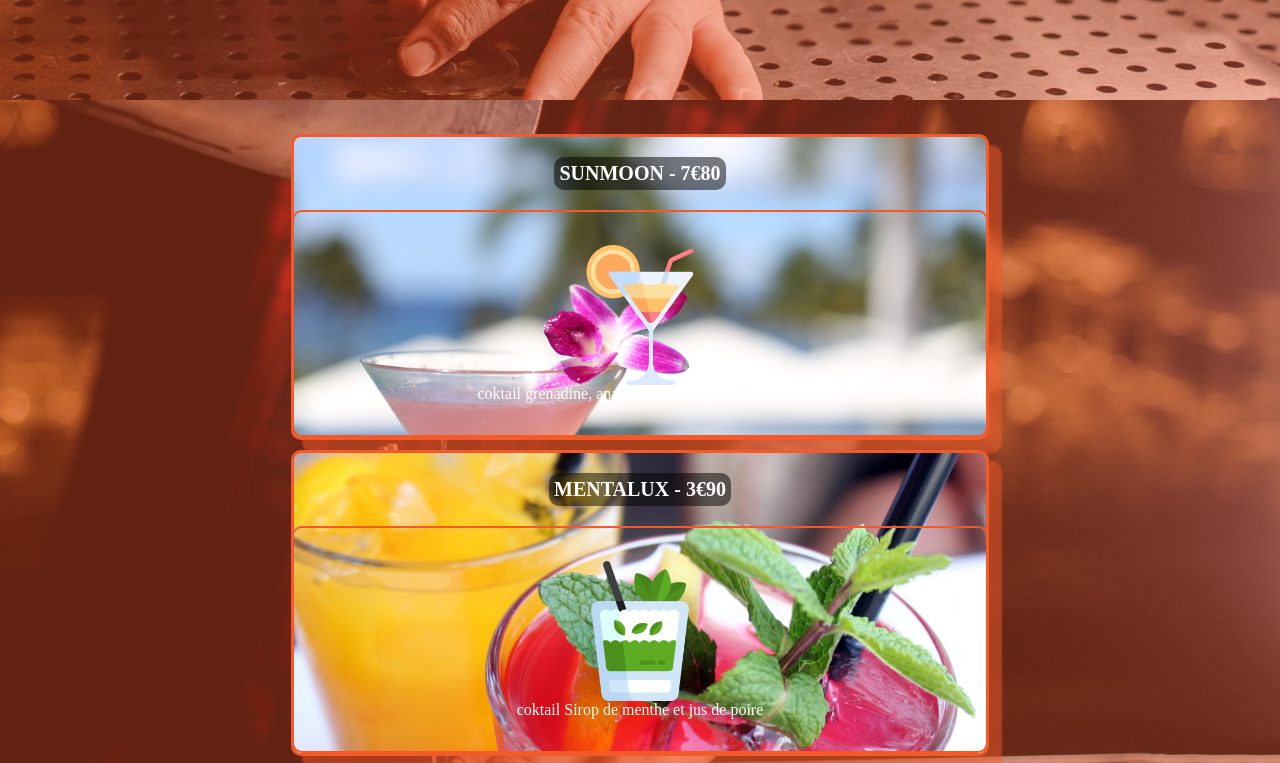
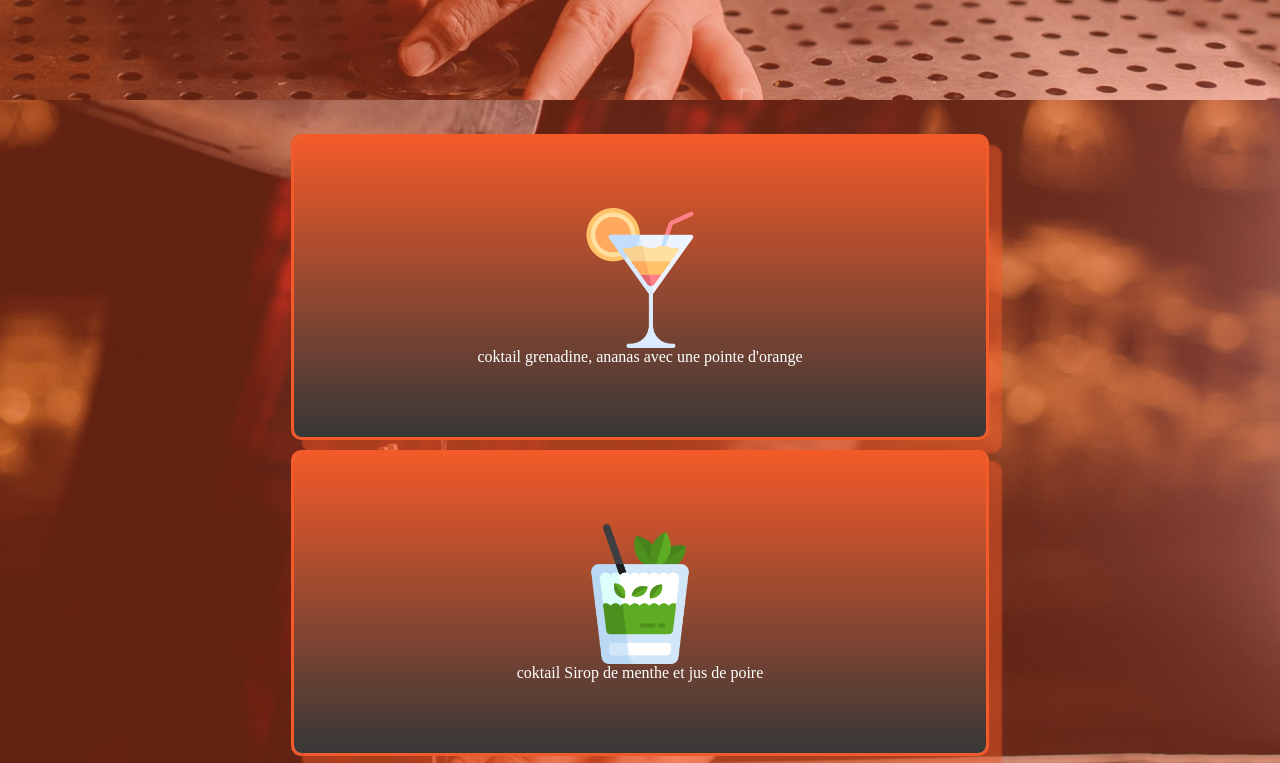
Before and after one commit to fluret/M1MECEN20242025HTMLALL, a plain HTML site: page index.html in a window 1280 px wide. Shown: the part 700-1463 px from the top of the page. Drawn offline with Linux system fonts and the light colour scheme.

Commit message:
Apparition configuration de base

```diff
--- a/styles.css
+++ b/styles.css
@@ -66,6 +66,8 @@ header img {
 }
 
 #cocktails>div {
+    position: relative;
+    overflow: hidden;
     margin: 10px;
     display: flex;
     justify-content: center;
@@ -113,6 +115,8 @@ header img {
 }
 
 .overlay {
+    position: absolute;
+    background: linear-gradient(180deg, #f25a29 0%, #373737 100%);
     height: 100%;
     width: 100%;
     display: flex;
@@ -132,6 +136,11 @@ header img {
     text-align: center;
 }
 
+#cocktails>div:hover .overlay {
+    z-index: 1;
+    transform: rotate(360deg);
+}
+
 footer {
     display: flex;
     align-items: center;
```
